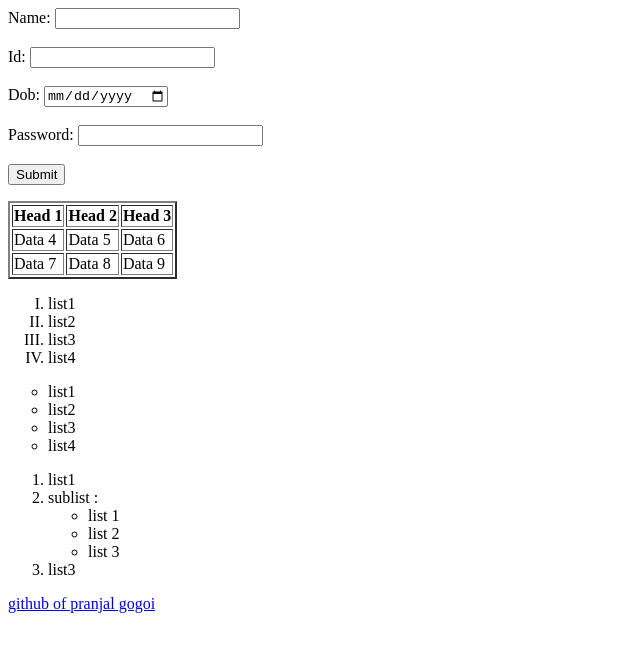
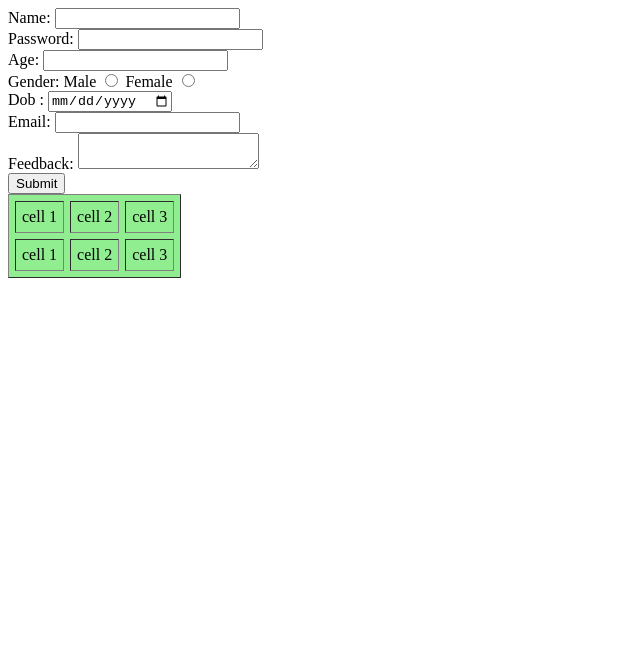
Before and after one commit to pranjalgogoi1209/edureka-full-stack-developement-course, a plain HTML site: page edureka-frontend-course/edureka-html-course/part-05/index.html in a window 1280 px wide. Shown: the whole page, without its empty margins (0-640 px from the left). Drawn offline with Linux system fonts and the light colour scheme.

Commit message:
update html part-05

```diff
--- a/edureka-frontend-course/edureka-html-course/part-05/index.html
+++ b/edureka-frontend-course/edureka-html-course/part-05/index.html
@@ -1,74 +1,49 @@
-<html>
-  <head></head>
+<!DOCTYPE html>
+<html lang="en">
+  <head>
+    <meta charset="UTF-8" />
+    <meta name="viewport" content="width=device-width, initial-scale=1.0" />
+    <title>Document</title>
+  </head>
   <body>
     <!-- form -->
-    <form action="url/where-to-send-data" method="post">
-      <span>Name:</span>
-      <input type="text" />
-      <br /><br />
-      <span>Id:</span>
-      <input type="number" />
-      <br /><br />
-      <span>Dob:</span>
-      <input type="date" />
-      <br /><br />
-      <span>Password:</span>
-      <input type="password" />
-      <br /><br />
+    <!-- input tag, textarea tag and button tag -->
+    <!-- these are self closing tag meaning they won't have closing tags -->
+
+    <!-- action => where to send the form data to (backend) -->
+    <!-- method => get or post -->
+    <form action="" method="post">
+      Name: <input type="text" name="name" /> <br />
+      Password: <input type="password" name="password" /> <br />
+      Age: <input type="number" name="age" /> <br />
+      Gender: Male <input type="radio" name="gender" value="male" /> Female
+      <input type="radio" name="gender" value="female" /> <br />
+      Dob : <input type="date" name="dob" /> <br />
+      Email: <input type="email" name="email" /> <br />
+      Feedback: <textarea name="feedback"></textarea> <br />
       <button type="submit">Submit</button>
     </form>
 
     <!-- table -->
-    <table border="2">
-      <tr>
-        <th>Head 1</td>
-        <th>Head 2</td>
-        <th>Head 3</td>
-      </tr>
-      <tr>
-        <td>Data 4</td>
-        <td>Data 5</td>
-        <td>Data 6</td>
-      </tr>
-      <tr>
-        <td>Data 7</td>
-        <td>Data 8</td>
-        <td>Data 9</td>
-      </tr>
+    <table
+      border="1px "
+      cellspacing="6px"
+      cellpadding="6px"
+      bgcolor="lightgreen"
+    >
+      <thead></thead>
+      <tbody>
+        <tr>
+          <td>cell 1</td>
+          <td>cell 2</td>
+          <td>cell 3</td>
+        </tr>
+        <tr>
+          <td>cell 1</td>
+          <td>cell 2</td>
+          <td>cell 3</td>
+        </tr>
+      </tbody>
     </table>
-
-    <!-- list: collection of items -->
-    <!-- ordered list -->
-    <ol type="I">
-      <li>list1</li>
-      <li>list2</li>
-      <li>list3</li>
-      <li>list4</li>
-    </ol>
-
-    <!-- unordered list -->
-    <ul type="circle">
-      <li>list1</li>
-      <li>list2</li>
-      <li>list3</li>
-      <li>list4</li>
-    </ul>
-
-    <!-- sub list -->
-    <ol>
-      <li>list1</li>
-    <li>
-      sublist :
-       <ul>
-        <li>list 1</li>
-        <li>list 2</li>
-        <li>list 3</li>
-       </ul>
-    </li>
-    <li>list3</li>
-    </ol>
-
-    <!-- anchor tag: hyper links or links on our website href = hyper reference it is the url/address of the page where we want to go -->
-    <a href="https://github.com/pranjalgogoi1209">github of pranjal gogoi</a>
   </body>
 </html>
--- a/edureka-frontend-course/edureka-html-course/part-05/part-05.txt
+++ b/edureka-frontend-course/edureka-html-course/part-05/part-05.txt
@@ -1 +1,5 @@
-# DAY 5 OF EDUREKA COURSE (Friday, 19/01/2024) =>
+Edureka course day-05 (Html part-05, Friday, 19/01/2024)
+
+
+row 1 => | cell 1 | cell 2 | cell 3 |
+row 2 => | cell 1 | cell 2 | cell 3 |
```
Also changed, not shown: edureka-frontend-course/edureka-html-course/part-05/1.png (deleted), edureka-frontend-course/edureka-html-course/part-05/10.png (deleted), edureka-frontend-course/edureka-html-course/part-05/11.png (deleted), edureka-frontend-course/edureka-html-course/part-05/12.png (deleted), edureka-frontend-course/edureka-html-course/part-05/13.png (deleted), edureka-frontend-course/edureka-html-course/part-05/14.png (deleted), edureka-frontend-course/edureka-html-course/part-05/15.png (deleted), edureka-frontend-course/edureka-html-course/part-05/16.png (deleted), edureka-frontend-course/edureka-html-course/part-05/2.png (deleted), edureka-frontend-course/edureka-html-course/part-05/3.png (deleted), edureka-frontend-course/edureka-html-course/part-05/4.png (deleted), edureka-frontend-course/edureka-html-course/part-05/5.png (deleted), edureka-frontend-course/edureka-html-course/part-05/6.png (deleted), edureka-frontend-course/edureka-html-course/part-05/7.png (deleted), 2 more files, 1 other file.
